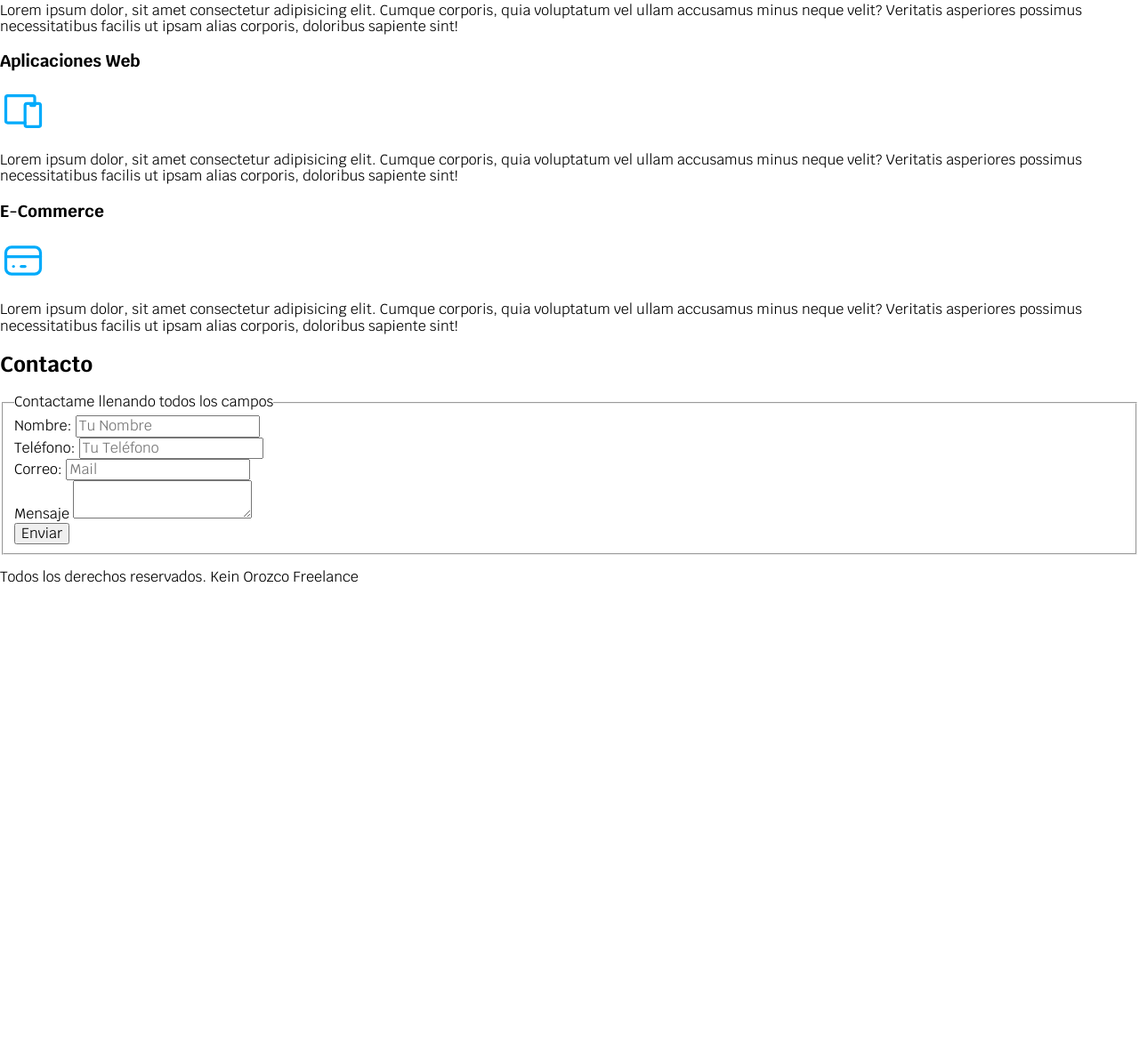
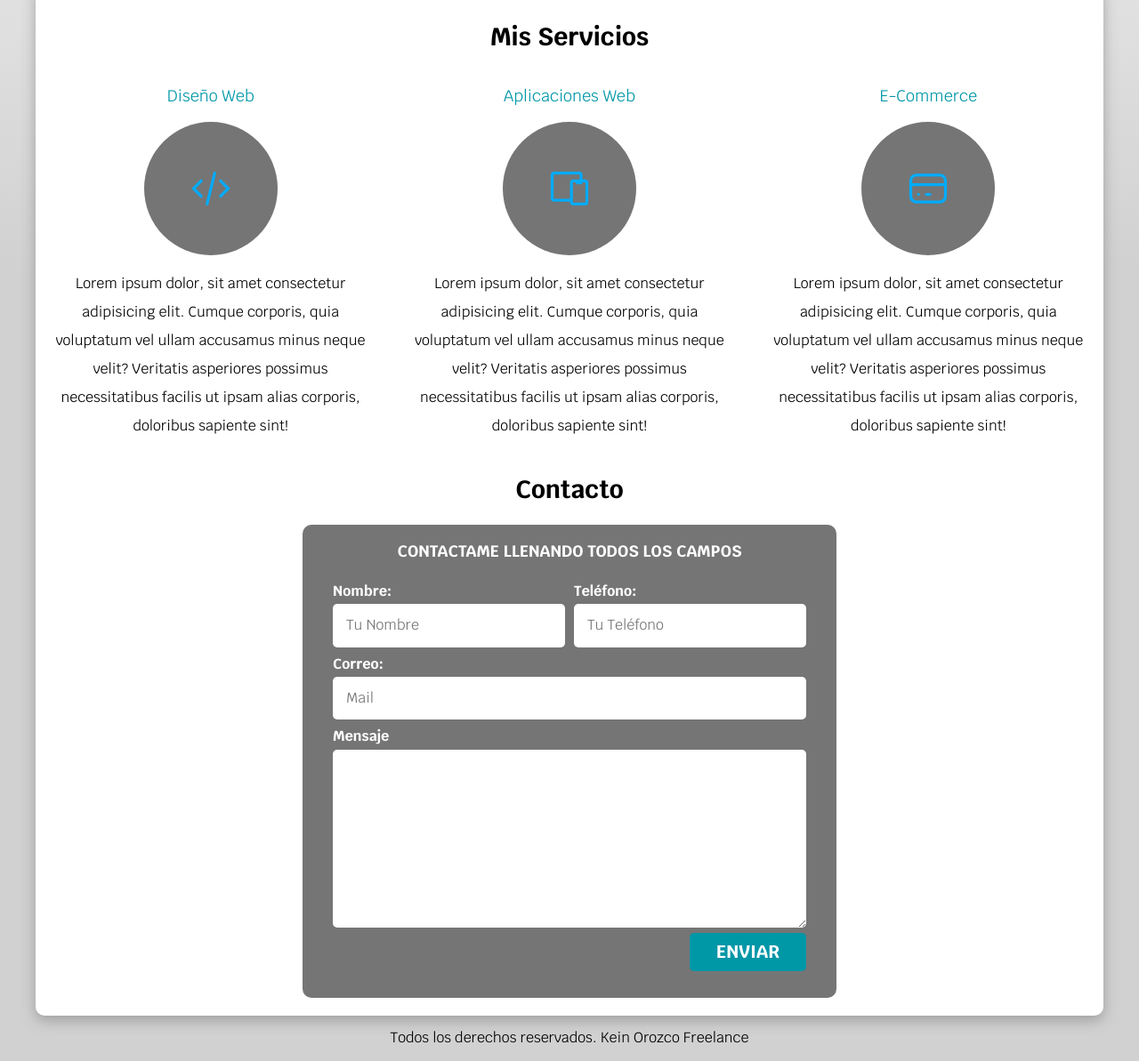
Before and after one commit to KAOSCR19/freelancer_inicio, a plain HTML site: page index.html in a window 1280 px wide. Shown: the part 586-1779 px from the top of the page at 89% size. Before the commit the page ends 1260 px from the top, so only its background shows below. Drawn offline with Linux system fonts and the light colour scheme.

Commit message:
HTML-CSS_ServiciosFormularios

```diff
--- a/css/styles.css
+++ b/css/styles.css
@@ -4,31 +4,118 @@
     --primario: #ffc107;
     --secundario: #0097a7;
     --gris: #757575;
-
+    --grisClaro: #d1d1d1;
+    --terceario: #00abfb;
     /*--fuente-principal: 3.8rem;*/
 }
 
+ /* Globales */
 html{
     font-size: 62.5%;
+    box-sizing: border-box; /* Hack para Box Model */
+    scroll-snap-type: y mandatory;
+}
+
+/** Scroll Snap **/
+.servicios,
+.nav-principal,
+.formulario {
+    scroll-snap-align: center;
+    scroll-snap-stop: always;
+}
+
+
+*, *.before, *:after{
+    box-sizing: inherit;
 }
 
 body{
     font-size: 16px; /* 1rem = 10px */
     font-family: 'Krub', sans-serif; /* En el body la fuente se aplica a todo el diseño */
-}
-
-.titulo {
-    text-align: center;
-    font-size: 3.8rem;
-}
-
-.titulo span {
-    font-size: 1.5rem;
+    background-image: linear-gradient(to top, var(--grisClaro) 50%, var(--blanco) 100%); /* Color de fondo siempre en el Body */
 }
 
 .contenedor {
     max-width: 120rem;
     margin: 0 auto;
+}
+
+.boton {
+    background-color: var(--secundario);
+    color: var(--blanco);
+    padding: 1rem 3rem;
+    margin-top: 3rem;
+    font-size: 2rem;
+    text-decoration: none;
+    text-transform: uppercase;
+    font-weight: bold;
+    border-radius: .5rem;
+    width: 90%;
+    text-align: center;
+    border: none;
+}
+
+.boton:hover {
+    cursor: pointer;
+}
+
+.sombra {
+    -webkit-box-shadow: 0px 5px 15px 0px rgba(112,112,112,0.54);
+    -moz-box-shadow: 0px 5px 15px 0px rgba(112,112,112,0.54);
+    box-shadow: 0px 5px 15px 0px rgba(112,112,112,0.54);
+    background-color: var(--blanco);
+    padding: 2rem;
+    border-radius: 1rem;
+}
+
+/* Tipografia */
+h1 {
+    font-size: 3.8rem;
+}
+
+h2 {
+    font-size: 2.8rem;
+}
+
+h3 {
+    font-size: 1.8rem;
+}
+
+h1, h2, h3 {
+    text-align: center;
+}
+
+/* Titulos */
+.titulo span {
+    font-size: 1.5rem;
+}
+
+/* Utilidades */
+.w-sm-100 {
+    width: 100%;
+}
+
+@media (min-width: 768px) {
+    .w-sm-100{
+        width: auto;
+    }
+}
+
+.flex {
+    display: flex;
+}
+
+.alinear-derecha {
+    justify-content: flex-end;
+
+}
+
+/* Navegacion Principal */
+@media (min-width: 768px) {
+    .boton {
+        width: auto;
+    }
+
 }
 
 .nav-bg{
@@ -58,6 +145,135 @@ body{
 }
 
 .nav-principal a:hover {
-    background-color: var(--primario);
+    background-color: var(--gris);
     color: var(--oscuro);
 }
+
+/* Hero */
+.hero {
+    background-image: url(../img/hero.jpg);
+    background-repeat: no-repeat;
+    background-size: cover;
+    height: 410px;
+    position: relative;
+    margin-bottom: 2rem;
+}
+
+.contenido-hero {
+    position: absolute;
+    background-color: rgb(0,0,0, .6);/** De esta manera se expresaba antes **/
+    background-color: rgb( 0 0 0 / 70% );
+    width: 100%;
+    height: 100%;
+
+    display: flex;
+    flex-direction: column;
+    align-items: center;
+    justify-content: center;
+}
+
+.contenido-hero h2,
+.contenido-hero p {
+    color: var(--blanco);
+}
+
+.contenido-hero .ubicacion {
+    display: flex;
+    align-items: flex-end; /** Revisar la alineación que no la respeta **/
+}
+
+/** Servicios **/
+@media (min-width: 768px) {
+    .servicios {
+        display: grid;
+        grid-template-columns: repeat(3, 1fr);
+        column-gap: 5rem;
+    }
+}
+
+.servicio {
+    display: flex;
+    flex-direction: column;
+    align-items: center;
+}
+.servicio h3 {
+    color: var(--secundario);
+    font-weight: normal;
+}
+
+.servicio p{
+    line-height: 2;
+    text-align: center;
+}
+
+.servicio .iconos{
+    height: 15rem;
+    width: 15rem;
+    background-color: var(--gris);
+    border-radius: 50%;
+    display: flex;
+    justify-content: space-evenly;
+    align-items: center;
+}
+
+/** Contacto **/
+.formulario {
+    background-color: var(--gris);
+    width: min(60rem, 100%); /** Utiliza el valor mas pequeño **/
+    margin: 0 auto;
+    padding: 2rem;
+    border-radius: 1rem;
+}
+
+.formulario fieldset {
+    border: none;
+}
+
+.formulario legend {
+    text-align: center;
+    font-size: 1.8rem;
+    text-transform: uppercase;
+    font-weight: 700;
+    margin-bottom: 2rem;
+    color: var(--blanco);
+}
+
+@media (min-width: 768px) {
+    .contenedorCampos {
+        display: grid;
+        grid-template-columns: repeat(2, 1fr);
+        grid-template-rows: auto auto 20rem;
+        column-gap: 1rem;
+    }
+}
+    .campo:nth-child(3),
+    .campo:nth-child(4) {
+        grid-column: 1 / 3;
+    }
+
+.campo {
+    margin-bottom: 1rem;
+}
+
+.campo label {
+    color: var(--blanco);
+    font-weight: bold;
+    margin-bottom: .5rem;
+    display: block;
+}
+
+.campo textarea {
+    height: 20rem;
+}
+
+.input-Text {
+    width: 100%;
+    border: none;
+    padding: 1.5rem;
+    border-radius: .5rem;
+}
+
+/** Footer **/
+.footer {
+    text-align: center;
+}
--- a/index.html
+++ b/index.html
@@ -18,7 +18,6 @@
 
     <div class="nav-bg">
         <nav class="nav-principal contenedor"> <!--Pueden haber varias clases solo colocando un espacio-->
-           <!--Navegador-->
             <a href="#">Inicio</a>
             <a href="#">Sobre Mi</a>
             <a href="#">Clientes</a>
@@ -26,8 +25,10 @@
         </nav>
     </div>
 
-    <section>
-        <h2 class="titulo">Diseño y Desarrollo Web Freelance</h2>
+    <section class="hero">
+        <div class="contenido-hero">
+            <h2>Diseño y Desarrollo Web Freelance</h2>
+            <div class="ubicacion">
                 <svg xmlns="http://www.w3.org/2000/svg" class="icon icon-tabler icon-tabler-map-search" width="52" height="52" viewBox="0 0 24 24" stroke-width="1.5" stroke="#009988" fill="none" stroke-linecap="round" stroke-linejoin="round">
                     <path stroke="none" d="M0 0h24v24H0z" fill="none"/>
                     <path d="M11 18l-2 -1l-6 3v-13l6 -3l6 3l6 -3v8" />
@@ -37,42 +38,44 @@
                     <path d="M20.2 20.2l1.8 1.8" />
                 </svg>
                 <p>Cartago - Costa Rica</p>
+            </div>
 
-        <a href="#">Contactar</a>
+            <a class="boton" href="#">Contactar</a>
+        </div> <!-- .contenido-hero -->
     </section>
 
-    <main>
+    <main class="contenedor sombra">
         <h2 class="titulo">Mis Servicios</h2>
-
-        <section>
+        <div class="servicios">
+            <section class="servicio">
                 <h3>Diseño Web</h3>
-
+                <div class="iconos">
                     <svg xmlns="http://www.w3.org/2000/svg" class="icon icon-tabler icon-tabler-code" width="52" height="52" viewBox="0 0 24 24" stroke-width="1.5" stroke="#00abfb" fill="none" stroke-linecap="round" stroke-linejoin="round">
                         <path stroke="none" d="M0 0h24v24H0z" fill="none"/>
                         <path d="M7 8l-4 4l4 4" />
                         <path d="M17 8l4 4l-4 4" />
                         <path d="M14 4l-4 16" />
                     </svg>
-
+                </div> <!-- .iconos -->
                 <p>Lorem ipsum dolor, sit amet consectetur adipisicing elit. Cumque corporis, quia voluptatum vel ullam accusamus minus neque velit? Veritatis asperiores possimus necessitatibus facilis ut ipsam alias corporis, doloribus sapiente sint!</p>
             </section>
 
-        <section>
+            <section class="servicio">
                 <h3>Aplicaciones Web</h3>
-
+                <div class="iconos">
                     <svg xmlns="http://www.w3.org/2000/svg" class="icon icon-tabler icon-tabler-devices" width="52" height="52" viewBox="0 0 24 24" stroke-width="1.5" stroke="#00abfb" fill="none" stroke-linecap="round" stroke-linejoin="round">
                         <path stroke="none" d="M0 0h24v24H0z" fill="none"/>
                         <path d="M13 9a1 1 0 0 1 1 -1h6a1 1 0 0 1 1 1v10a1 1 0 0 1 -1 1h-6a1 1 0 0 1 -1 -1v-10z" />
                         <path d="M18 8v-3a1 1 0 0 0 -1 -1h-13a1 1 0 0 0 -1 1v12a1 1 0 0 0 1 1h9" />
                         <path d="M16 9h2" />
                     </svg>
-
+                </div> <!-- .iconos -->
                 <p>Lorem ipsum dolor, sit amet consectetur adipisicing elit. Cumque corporis, quia voluptatum vel ullam accusamus minus neque velit? Veritatis asperiores possimus necessitatibus facilis ut ipsam alias corporis, doloribus sapiente sint!</p>
             </section>
 
-        <section>
+            <section class="servicio">
                 <h3>E-Commerce</h3>
-
+                <div class="iconos">
                     <svg xmlns="http://www.w3.org/2000/svg" class="icon icon-tabler icon-tabler-credit-card" width="52" height="52" viewBox="0 0 24 24" stroke-width="1.5" stroke="#00abfb" fill="none" stroke-linecap="round" stroke-linejoin="round">
                         <path stroke="none" d="M0 0h24v24H0z" fill="none"/>
                         <path d="M3 5m0 3a3 3 0 0 1 3 -3h12a3 3 0 0 1 3 3v8a3 3 0 0 1 -3 3h-12a3 3 0 0 1 -3 -3z" />
@@ -80,48 +83,51 @@
                         <path d="M7 15l.01 0" />
                         <path d="M11 15l2 0" />
                     </svg>
+                </div> <!-- .iconos -->
+                <p>Lorem ipsum dolor, sit amet consectetur adipisicing elit. Cumque corporis, quia voluptatum vel ullam accusamus minus neque velit? Veritatis asperiores possimus necessitatibus facilis ut ipsam alias corporis, doloribus sapiente sint!</p>
+            </section>
+        </div> <!-- .servicios -->
 
-            <p>Lorem ipsum dolor, sit amet consectetur adipisicing elit. Cumque corporis, quia voluptatum vel ullam accusamus minus neque velit? Veritatis asperiores possimus necessitatibus facilis ut ipsam alias corporis, doloribus sapiente sint!</p>
+        <section>
+            <h2>Contacto</h2>
+            <form class="formulario">
+                <fieldset>
+                    <legend>Contactame llenando todos los campos</legend>
+
+                    <div class="contenedorCampos">
+                        <div class="campo">
+                            <label>Nombre:</label>
+                            <input class="input-Text" type="text" placeholder="Tu Nombre">
+                        </div>
+
+                        <div class="campo">
+                            <label>Teléfono:</label>
+                            <input class="input-Text" type="tel" placeholder="Tu Teléfono">
+                        </div>
+
+                        <div class="campo">
+                            <label>Correo:</label>
+                            <input class="input-Text" type="email" placeholder="Mail">
+                        </div>
+
+                        <div class="campo">
+                            <label>Mensaje</label>
+                            <textarea class="input-Text"></textarea>
+                        </div>
+                    </div><!-- .contenedorCampos -->
+
+                    <div class="alinear-derecha flex">
+                        <input class="boton w-sm-100" type="submit" value="Enviar">
+                    </div>
+
+                </fieldset>
+            </form><!-- .formulario -->
         </section>
     </main>
 
-    <section>
-        <h2>Contacto</h2>
-        <form>
-            <fieldset>
-                <legend>Contactame llenando todos los campos</legend>
-
-                <div>
-                    <label>Nombre:</label>
-                    <input type="text" placeholder="Tu Nombre">
-                </div>
-
-                <div>
-                    <label>Teléfono:</label>
-                    <input type="tel" placeholder="Tu Teléfono">
-                </div>
-
-                <div>
-                    <label>Correo:</label>
-                    <input type="email" placeholder="Mail">
-                </div>
-
-                <div>
-                    <label>Mensaje</label>
-                    <textarea></textarea>
-                </div>
-
-                <div>
-                    <input type="submit" value="Enviar">
-                </div>
-
-            </fieldset>
-        </form>
-    </section>
-
-    <footer>
+    <footer class="footer">
         <p>Todos los derechos reservados. Kein Orozco Freelance</p>
-    </footer>
+    </footer> <!-- .footer -->
 
 </body>
 </html>
```
Lines whose indentation alone changed are shown as unchanged.
